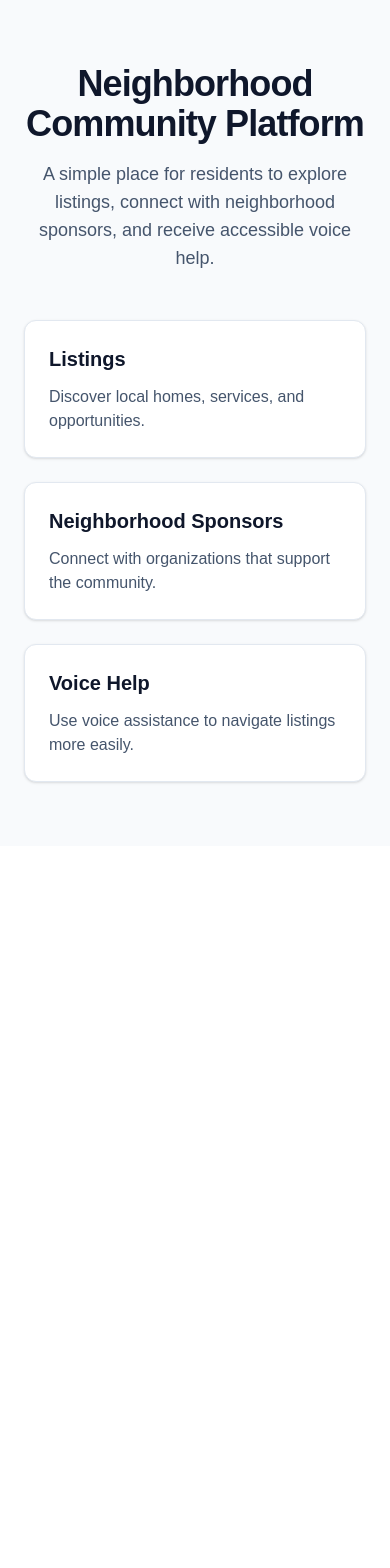
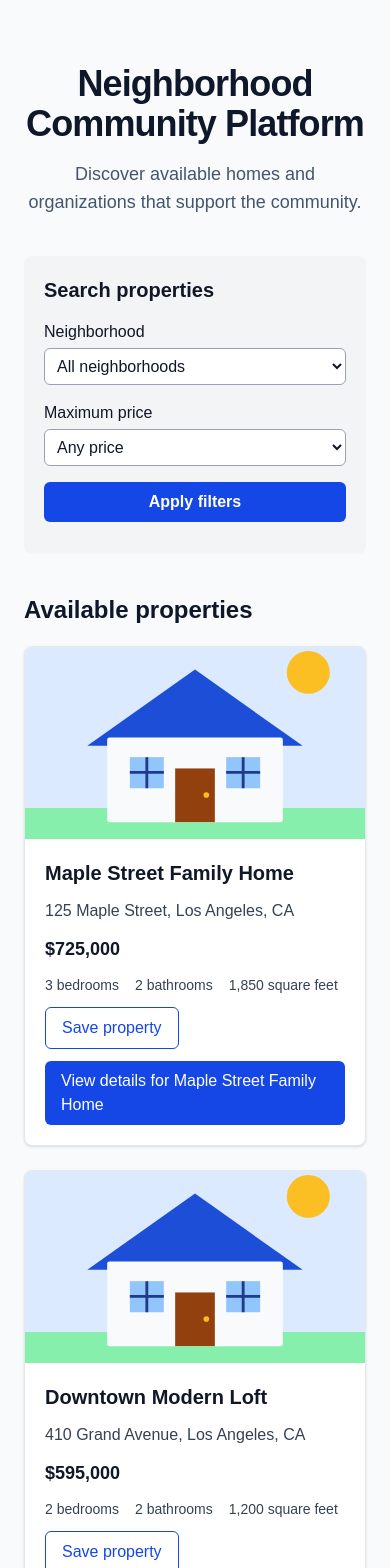
Before and after one commit to ChrisN516/neighborhood-listing-platform, a Next.js app: page / in a window 390 px wide. Shown: the top 1568 px of the page. Before the commit the page ends 846 px from the top, so only its background shows below. Built offline with nearby package versions, Linux system fonts and the light colour scheme.

Commit message:
feat: render responsive property listings

```diff
--- a/src/app/page.tsx
+++ b/src/app/page.tsx
@@ -1,48 +1,91 @@
-const features = [
+import PropertyCard from "../components/PropertyCard";
+import SearchFilters from "../components/SearchFilters";
+import SponsorBanner from "../components/SponsorBanner";
+import type { Property, Sponsor } from "../types";
+
+const properties: Property[] = [
   {
-    title: "Listings",
-    description: "Discover local homes, services, and opportunities.",
+    id: "property-101",
+    title: "Maple Street Family Home",
+    streetAddress: "125 Maple Street",
+    city: "Los Angeles",
+    state: "CA",
+    price: 725000,
+    bedrooms: 3,
+    bathrooms: 2,
+    squareFootage: 1850,
+    imageUrl: "/property-home.svg",
+    propertyDetailsUrl: "/properties/maple-street-home",
   },
   {
-    title: "Neighborhood Sponsors",
-    description: "Connect with organizations that support the community.",
+    id: "property-102",
+    title: "Downtown Modern Loft",
+    streetAddress: "410 Grand Avenue",
+    city: "Los Angeles",
+    state: "CA",
+    price: 595000,
+    bedrooms: 2,
+    bathrooms: 2,
+    squareFootage: 1200,
+    imageUrl: "/property-home.svg",
+    propertyDetailsUrl: "/properties/downtown-modern-loft",
   },
   {
-    title: "Voice Help",
-    description: "Use voice assistance to navigate listings more easily.",
+    id: "property-103",
+    title: "Riverside Garden Cottage",
+    streetAddress: "88 River Road",
+    city: "Los Angeles",
+    state: "CA",
+    price: 649000,
+    bedrooms: 3,
+    bathrooms: 2,
+    squareFootage: 1540,
+    imageUrl: "/property-home.svg",
+    propertyDetailsUrl: "/properties/riverside-garden-cottage",
   },
 ];
+
+const sponsor: Sponsor = {
+  id: "sponsor-201",
+  businessName: "Habitat for Humanity",
+  websiteUrl: "https://www.habitat.org/",
+  description: "Supporting safe and affordable housing in communities.",
+};
 
 export default function Home() {
   return (
     <main className="min-h-screen bg-slate-50 px-6 py-16 text-slate-900">
-      <div className="mx-auto max-w-5xl">
+      <div className="mx-auto max-w-6xl space-y-10">
         <header className="text-center">
           <h1 className="text-4xl font-bold tracking-tight">
             Neighborhood Community Platform
           </h1>
           <p className="mx-auto mt-4 max-w-2xl text-lg text-slate-600">
-            A simple place for residents to explore listings, connect with
-            neighborhood sponsors, and receive accessible voice help.
+            Discover available homes and organizations that support the
+            community.
           </p>
         </header>
 
-        <section className="mt-12" aria-labelledby="features-heading">
-          <h2 id="features-heading" className="sr-only">
-            Platform features
+        <SearchFilters />
+
+        <section aria-labelledby="listings-heading">
+          <h2
+            id="listings-heading"
+            className="mb-5 text-2xl font-bold text-slate-900"
+          >
+            Available properties
           </h2>
 
-          <ul className="grid gap-6 md:grid-cols-3">
-            {features.map((feature) => (
-              <li key={feature.title}>
-                <article className="h-full rounded-xl border border-slate-200 bg-white p-6 shadow-sm">
-                  <h3 className="text-xl font-semibold">{feature.title}</h3>
-                  <p className="mt-3 text-slate-600">{feature.description}</p>
-                </article>
+          <ul className="grid gap-6 md:grid-cols-2 lg:grid-cols-3">
+            {properties.map((property) => (
+              <li key={property.id}>
+                <PropertyCard property={property} />
               </li>
             ))}
           </ul>
         </section>
+
+        <SponsorBanner sponsor={sponsor} />
       </div>
     </main>
   );
```
Also changed, not shown: public/property-home.svg (added).
